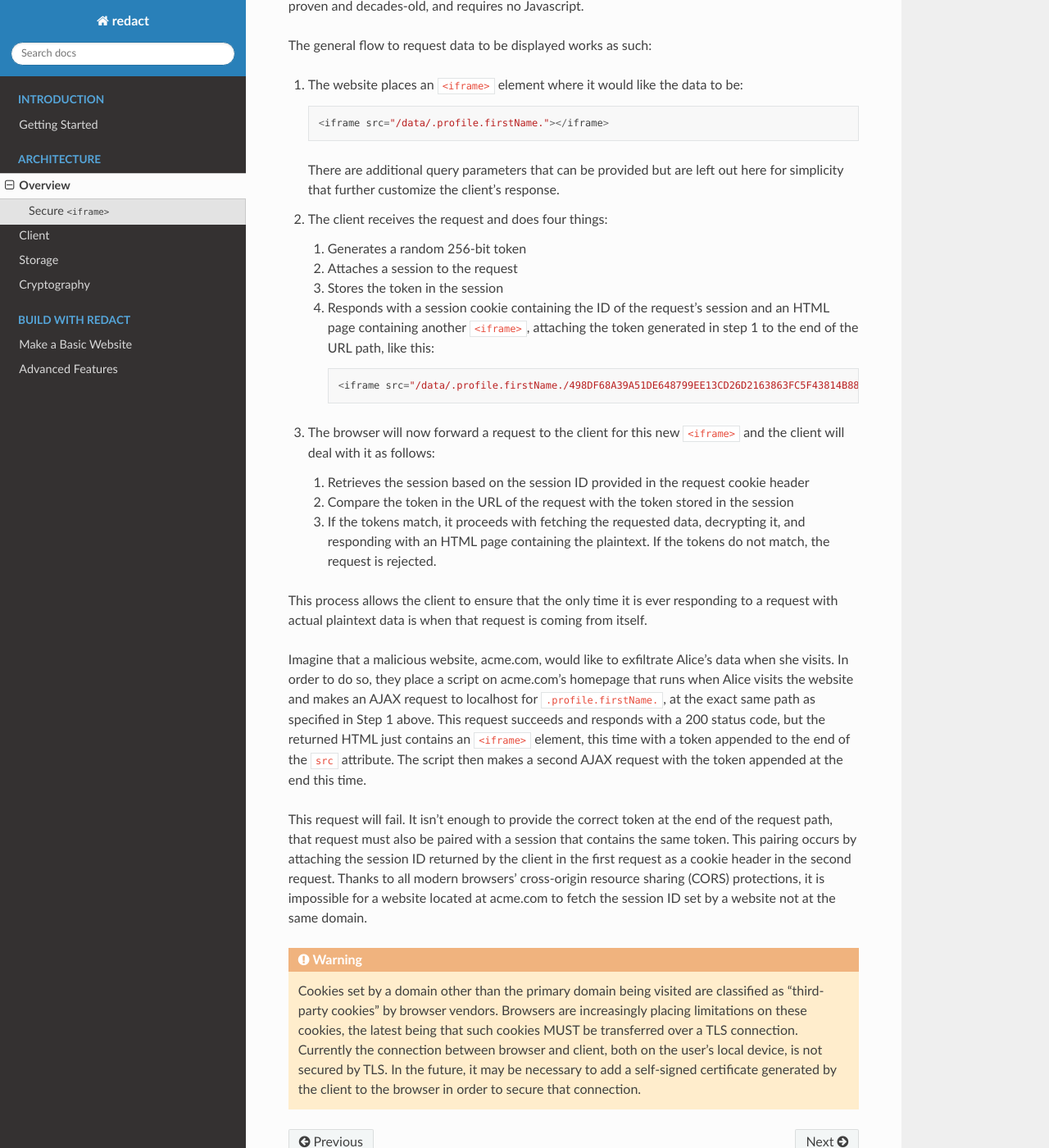
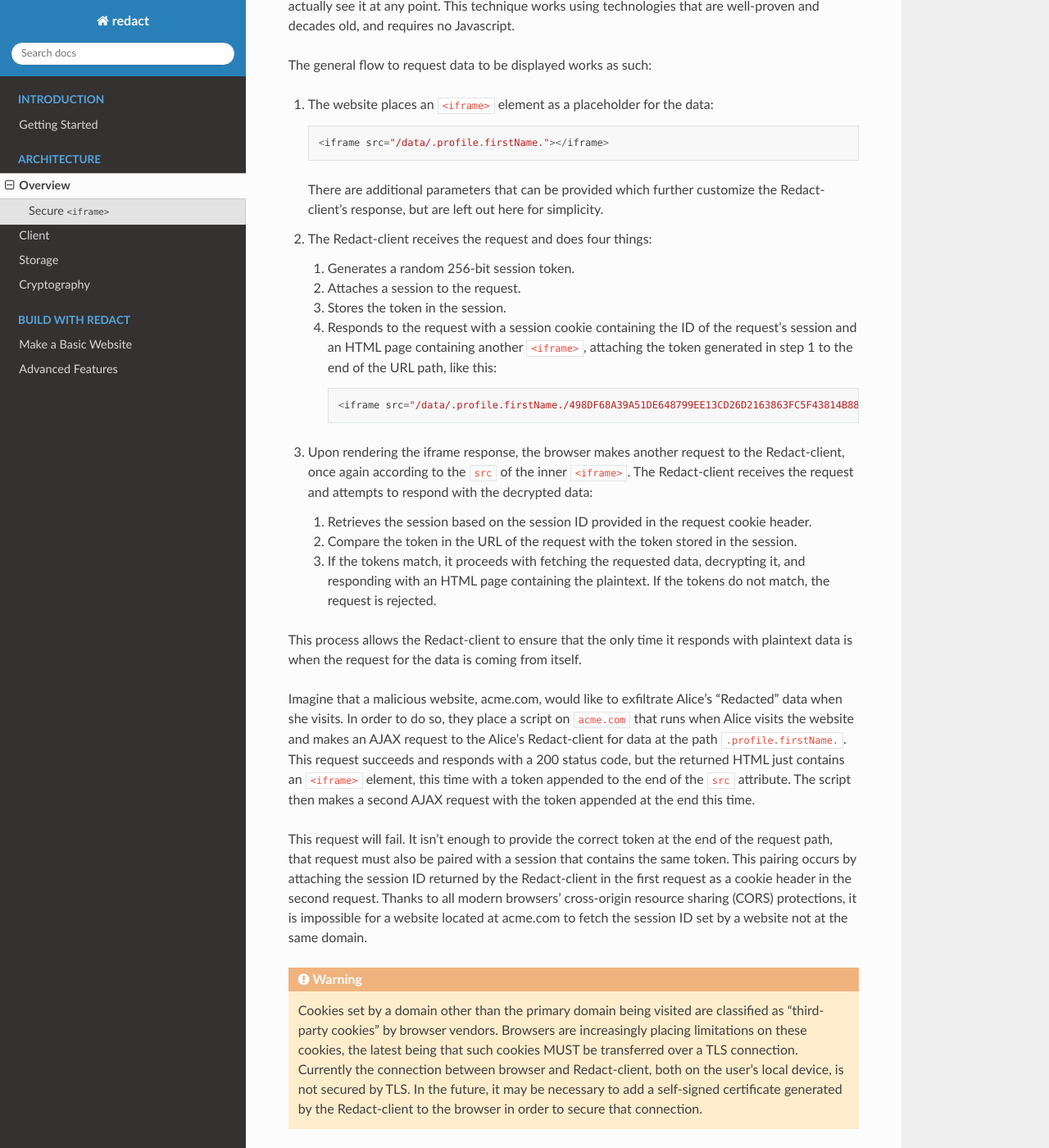
Before and after one commit to pauwels-labs/redact-docs, a Sphinx documentation site: the page built from source/overview.rst, in a window 1280 px wide and 1400 px high, scrolled down 1207 px. Shown: the whole window at 82% size. Built offline with Sphinx 7.4.7 and the Read the Docs theme 2.0.0, drawn with Linux system fonts in a browser that asks for light colours; some of the changed text lies outside the part shown.

Commit message:
edit overview

```diff
--- a/source/overview.rst
+++ b/source/overview.rst
@@ -9,18 +9,18 @@
 .. image:: _static/images/overview.png
    :alt: Overview of Redact architecture
 
-1. Alice opens her browser and visits Redact-enabled website foo.com.
+1. Alice opens her browser and visits a Redact-enabled website (e.g. www.foo.com).
 2. The website's server responds with the contents of the page, which include
-   ``<iframe>`` elements that point to the local client port.
-3. Alice's browser issues a request to the local client for each iframe, each of
+   ``<iframe>`` elements for instances where the website displays "Redacted" data.
+3. Alice's browser issues a request to the local Redact-client for each iframe, each of
    which represents a different piece of secured data.
-4. The client receives each request and forwards each one to the storage
-5. The storage instance responds to each request with the data it has stored at
+4. The Redact-client receives each request and forwards them to the Redact-storage.
+5. The Redact-storage instance responds to each request with the data it has stored at
    that path. These pieces of data are typically encrypted and cannot be
-   decrypted by the storage instance itself.
-6. The client receives the encrypted data, decrypts it using the keys it has
-   available, and then places the decrypted text in a secure iframe instance.
-   The user can now see the secure data, but the host website cannot.
+   decrypted by the Redact-storage instance itself.
+6. The Redact-client decrypts the encrypted data, then responds to the local request
+   from the browser with the decrypted text in a secure iframe. The user can now
+   see the secure data, but the host website cannot.
 
 .. _secure-iframe:
 
@@ -28,82 +28,82 @@
 -------------------
 
 Although there already exist several end-to-end encrypted applications in use
-commercially today, none of them quite solve the problem of endpoint
-security. These services do provide strong security both in transit and at rest
-using their encryption protocols, but there still remains the issue of
-displaying the actual data to the user. This data necessarily has to be
-decrypted and actually placed on the screen at some point, and the code that
-does so is almost always entirely written and controlled by the owner of the
-service. This means there is a point in the data pipeline where the user must
+commercially today, none of them quite solve the problem of endpoint security.
+These services provide strong security both in transit and at rest using their
+encryption protocols, but there still remains the issue of displaying the actual
+data to the user: data must be decrypted and placed on the screen at some point,
+and existing end-to-end encryption applications maintain control over this
+process. This means there is a point in the data pipeline where the user must
 trust the operator of the service not to inject malicious code and exfiltrate
 plaintext data.
 
-Redact partially solves this issue, limiting the trusted platform to just the
-browser, rather than all the websites visited on the browser. The client
+Redact solves this issue by limiting the trusted platform to just the
+browser, rather than all the websites visited on the browser. The Redact-client
 leverages ``<iframe>`` elements and CSRF tokens to allow websites to easily
 interact with protected data without having to, or in fact being able to,
-actually see it at any point. Furthermore, this technique will work using
-technologies that are well-proven and decades-old, and requires no Javascript.
+actually see it at any point. This technique works using
+technologies that are well-proven and decades old, and requires no Javascript.
 
 The general flow to request data to be displayed works as such:
 
-1. The website places an ``<iframe>`` element where it would like the data to
-   be::
+1. The website places an ``<iframe>`` element as a placeholder for the data::
 
      <iframe src="/data/.profile.firstName."></iframe>
 
-   There are additional query parameters that can be provided but are left out
-   here for simplicity that further customize the client's response.
+   There are additional parameters that can be provided which further customize
+   the Redact-client's response, but are left out here for simplicity.
 
-2. The client receives the request and does four things:
+2. The Redact-client receives the request and does four things:
 
-   1. Generates a random 256-bit token
-   2. Attaches a session to the request
-   3. Stores the token in the session
-   4. Responds with a session cookie containing the ID of the request's session
-      and an HTML page containing another ``<iframe>``, attaching the token
-      generated in step 1 to the end of the URL path, like this::
+   1. Generates a random 256-bit session token.
+   2. Attaches a session to the request.
+   3. Stores the token in the session.
+   4. Responds to the request with a session cookie containing the ID of the
+      request's session and an HTML page containing another ``<iframe>``,
+      attaching the token generated in step 1 to the end of the URL path, like
+      this::
 
 	<iframe src="/data/.profile.firstName./498DF68A39A51DE648799EE13CD26D2163863FC5F43814B8895B78BBA45935A0"></iframe>
 
-3. The browser will now forward a request to the client for this new
-   ``<iframe>`` and the client will deal with it as follows:
+3. Upon rendering the iframe response, the browser makes another request to the
+   Redact-client, once again according to the ``src`` of the inner ``<iframe>``.
+   The Redact-client receives the request and attempts to respond with the decrypted
+   data:
 
    1. Retrieves the session based on the session ID provided in the request
-      cookie header
+      cookie header.
    2. Compare the token in the URL of the request with the token stored in the
-      session
+      session.
    3. If the tokens match, it proceeds with fetching the requested data,
       decrypting it, and responding with an HTML page containing the
       plaintext. If the tokens do not match, the request is rejected.
 
-This process allows the client to ensure that the only time it is ever
-responding to a request with actual plaintext data is when that request is
-coming from itself.
+This process allows the Redact-client to ensure that the only time it responds
+with plaintext data is when the request for the data is coming from itself.
 
 Imagine that a malicious website, acme.com, would like to exfiltrate Alice's
-data when she visits. In order to do so, they place a script on acme.com's
-homepage that runs when Alice visits the website and makes an AJAX request to
-localhost for ``.profile.firstName.``, at the exact same path as specified in
-Step 1 above. This request succeeds and responds with a 200 status code, but the
-returned HTML just contains an ``<iframe>`` element, this time with a token
-appended to the end of the ``src`` attribute. The script then makes a second AJAX
-request with the token appended at the end this time.
+"Redacted" data when she visits. In order to do so, they place a script on
+``acme.com`` that runs when Alice visits the website and makes an AJAX
+request to the Alice's Redact-client for data at the path
+``.profile.firstName.``. This request succeeds and responds with a 200 status
+code, but the returned HTML just contains an ``<iframe>`` element, this time
+with a token appended to the end of the ``src`` attribute. The script then makes
+a second AJAX request with the token appended at the end this time.
 
 This request will fail. It isn't enough to provide the correct token at the end
 of the request path, that request must also be paired with a session that
 contains the same token. This pairing occurs by attaching the session ID
-returned by the client in the first request as a cookie header in the second
+returned by the Redact-client in the first request as a cookie header in the second
 request. Thanks to all modern browsers' cross-origin resource sharing (CORS)
 protections, it is impossible for a website located at acme.com to fetch the
 session ID set by a website not at the same domain.
 
 .. warning:: Cookies set by a domain other than the primary domain being visited
-             are classified as "third-party cookies" by browser
-             vendors. Browsers are increasingly placing limitations on these
-             cookies, the latest being that such cookies MUST be transferred
-             over a TLS connection. Currently the connection between browser and
-             client, both on the user's local device, is not secured by TLS. In
-             the future, it may be necessary to add a self-signed certificate
-             generated by the client to the browser in order to secure that
-             connection.
+             are classified as "third-party cookies" by browser vendors.
+             Browsers are increasingly placing limitations on these cookies, the
+             latest being that such cookies MUST be transferred over a TLS
+             connection. Currently the connection between browser and
+             Redact-client, both on the user's local device, is not secured by
+             TLS. In the future, it may be necessary to add a self-signed
+             certificate generated by the Redact-client to the browser in order
+             to secure that connection.
```
